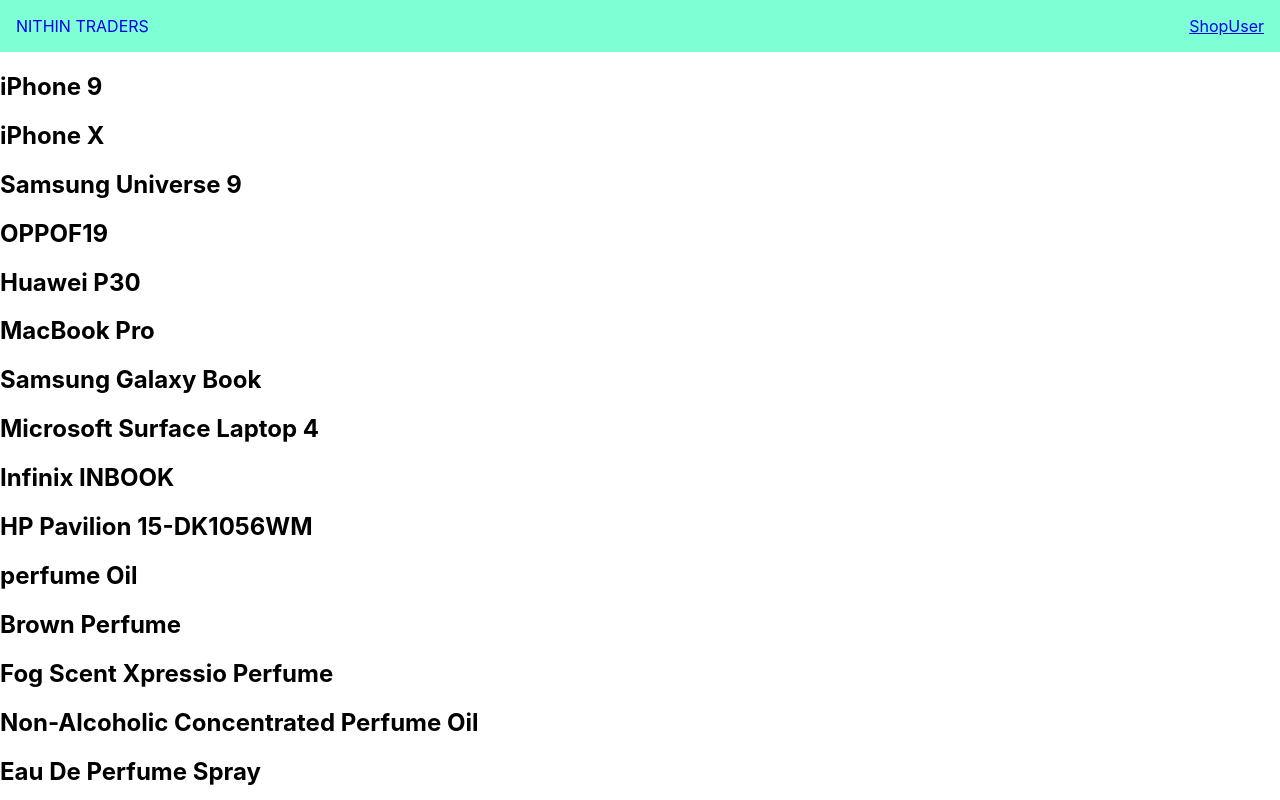
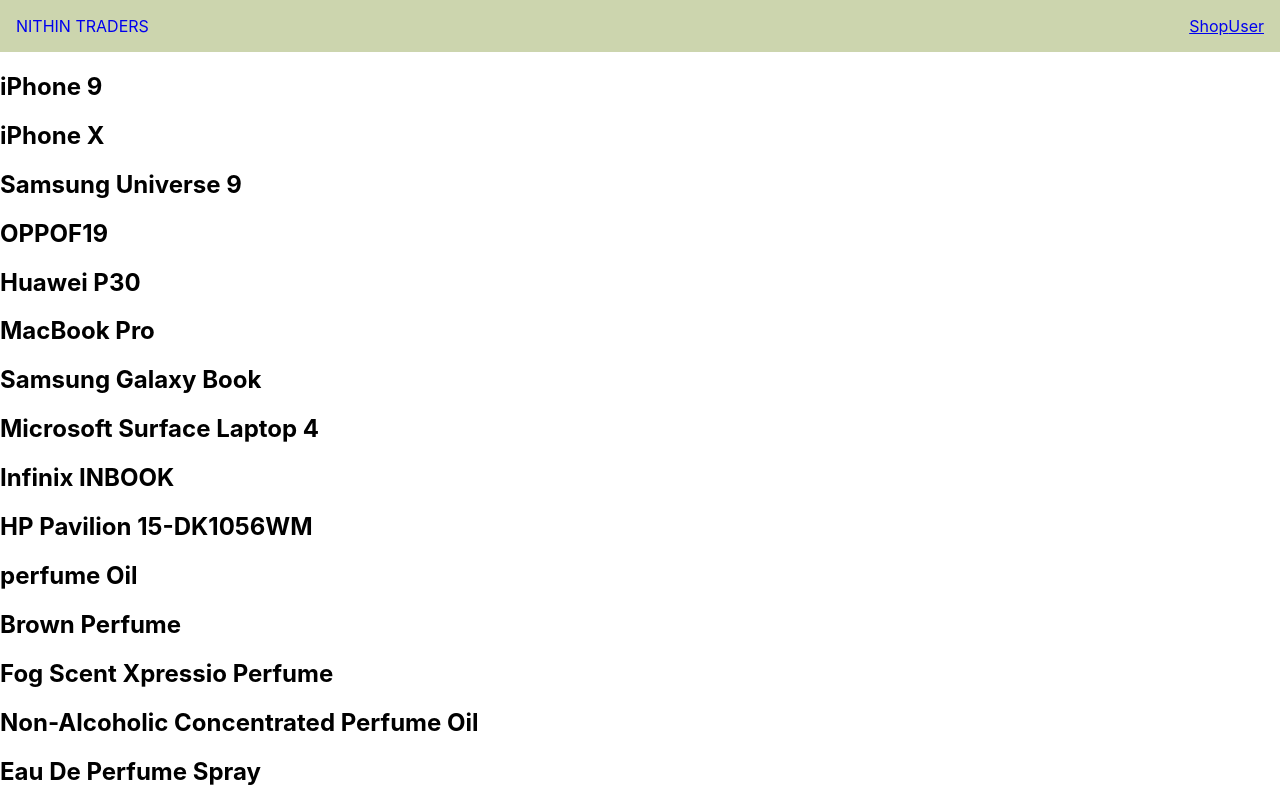
Before and after one commit to ArunprakashLfs/react_ecommerce, a React (Create React App) app: page / in a window 1280 px wide. Shown: the top 800 px of the page. Built offline with nearby package versions, Linux system fonts and the light colour scheme.

Commit message:
added navbar css property

```diff
--- a/src/routes/Navbar/navbar.scss
+++ b/src/routes/Navbar/navbar.scss
@@ -1,5 +1,5 @@
 .navbar-container{
-    background-color: aquamarine;
+    background-color: #CCD5AE;
     display: flex;
     flex-direction: row;
     justify-content: space-between;
@@ -7,6 +7,7 @@
     .brand-container{
         font-size: 1rem;
         text-transform: uppercase;
+
         .link{
             text-decoration: none;
         }
```
